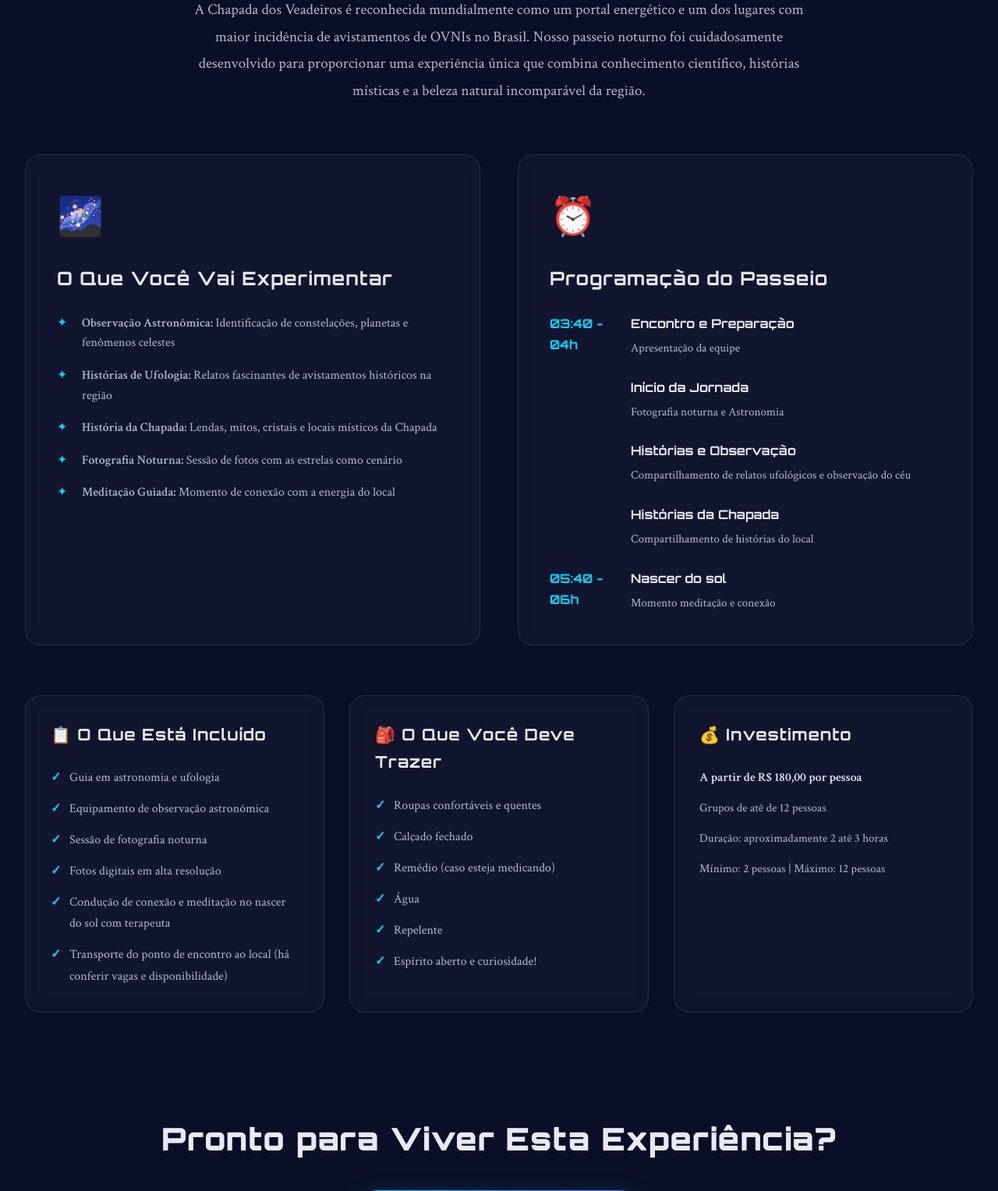
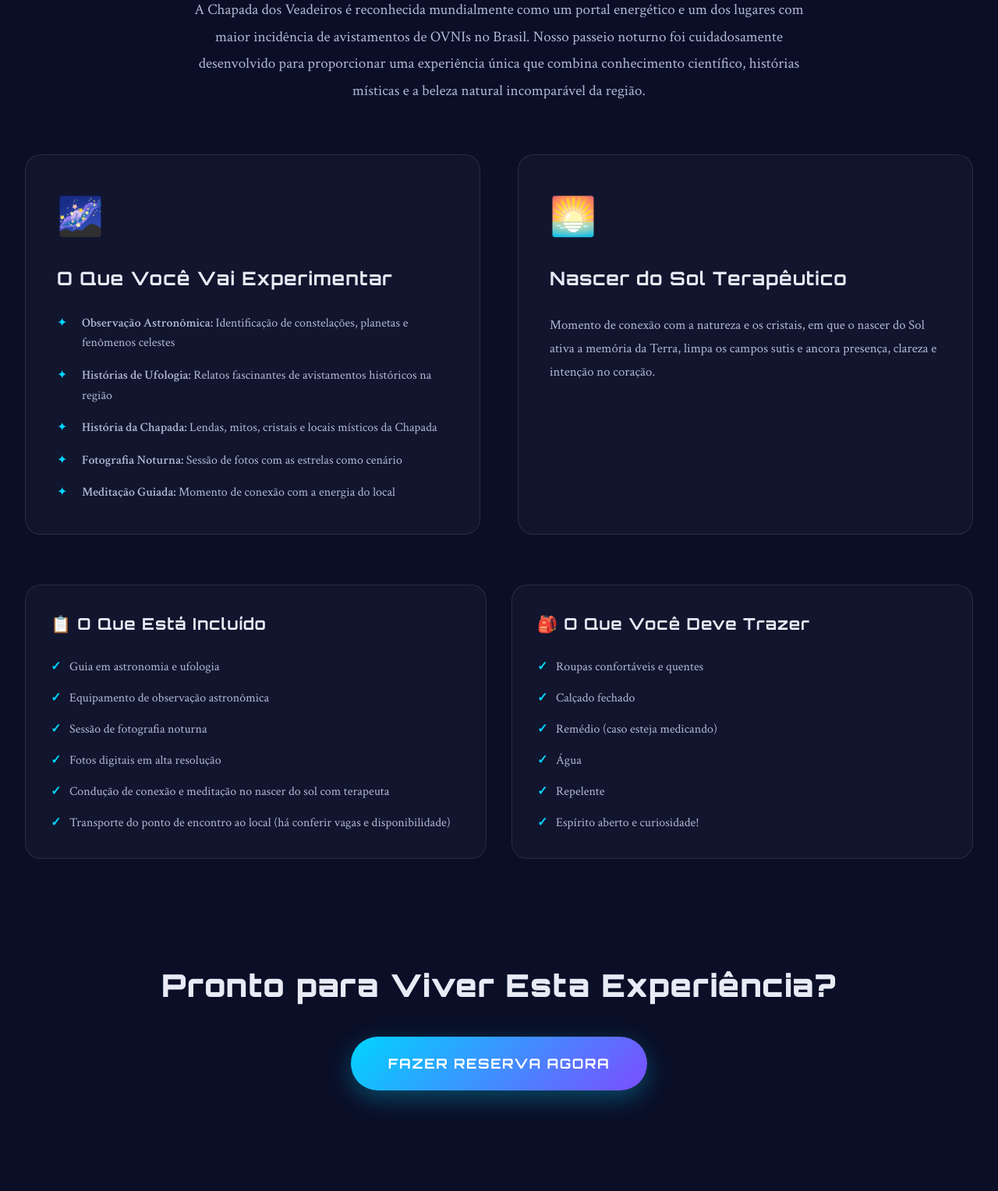
Before and after one commit to passeioestelar-lang/passeioestelar, a Flask app: page /sobre in a window 1280 px wide. Shown: the part 576-2104 px from the top of the page at 78% size. Run offline with Flask 3, Linux system fonts and the light colour scheme.

Commit message:
about.html

```diff
--- a/templates/about.html
+++ b/templates/about.html
@@ -37,45 +37,11 @@
             </div>
 
             <div class="about-section">
-                <div class="about-icon">⏰</div>
-                <h3>Programação do Passeio</h3>
-                <div class="timeline">
-                    <div class="timeline-item">
-                        <span class="timeline-time"> 03:40 - 04h</span>
-                        <div class="timeline-content">
-                            <h4>Encontro e Preparação</h4>
-                            <p>Apresentação da equipe</p>
-                        </div>
-                    </div>
-                    <div class="timeline-item">
-                        <span class="timeline-time"></span>
-                        <div class="timeline-content">
-                            <h4>Início da Jornada</h4>
-                            <p>Fotografia noturna e Astronomia</p>
-                        </div>
-                    </div>
-                    <div class="timeline-item">
-                        <span class="timeline-time"></span>
-                        <div class="timeline-content">
-                            <h4>Histórias e Observação</h4>
-                            <p>Compartilhamento de relatos ufológicos e observação do céu</p>
-                        </div>
-                    </div>
-                    <div class="timeline-item">
-                        <span class="timeline-time"></span>
-                        <div class="timeline-content">
-                            <h4>Histórias da Chapada</h4>
-                            <p>Compartilhamento de histórias do local</p>
-                        </div>
-                    </div>
-                    <div class="timeline-item">
-                        <span class="timeline-time">05:40 - 06h</span>
-                        <div class="timeline-content">
-                            <h4>Nascer do sol</h4>
-                            <p>Momento meditação e conexão</p>
-                        </div>
-                    </div>
-                </div>
+                <div class="about-icon">🌅</div>
+                <h3>Nascer do Sol Terapêutico</h3>
+                <p style="color: var(--color-text-dim); line-height: 1.8; font-size: 1.05rem;">
+                    Momento de conexão com a natureza e os cristais, em que o nascer do Sol ativa a memória da Terra, limpa os campos sutis e ancora presença, clareza e intenção no coração.
+                </p>
             </div>
         </div>
 
@@ -104,13 +70,6 @@
                 </ul>
             </div>
 
-            <div class="info-card">
-                <h3>💰 Investimento</h3>
-                <p><strong> A partir de R$ 180,00 por pessoa</strong></p>
-                <p class="info-detail">Grupos de atẽ de 12 pessoas</p>
-                <p class="info-detail">Duração: aproximadamente 2 atẽ 3 horas</p>
-                <p class="info-detail">Mínimo: 2 pessoas | Máximo: 12 pessoas</p>
-            </div>
         </div>
 
         <div class="about-cta">
```
